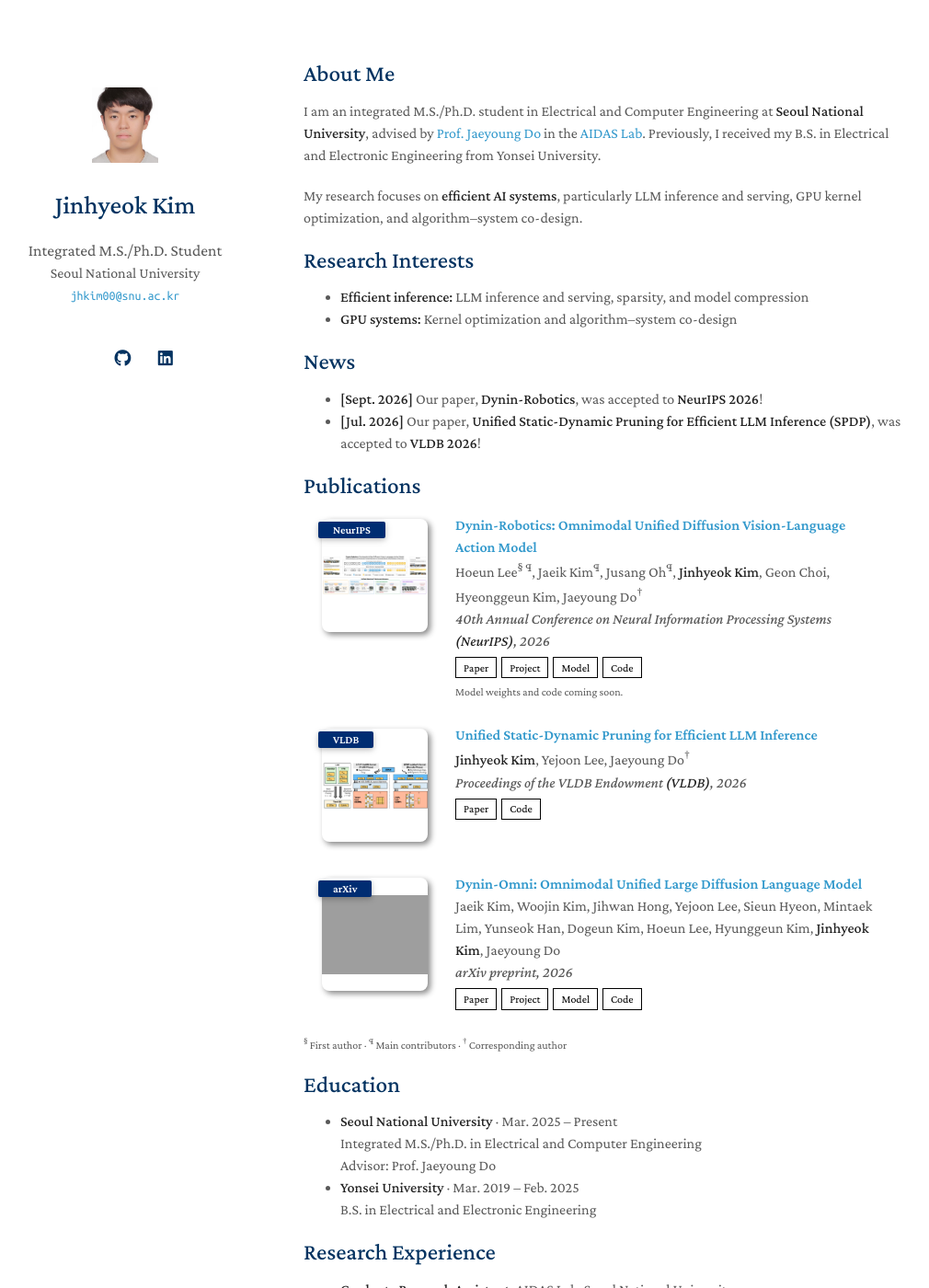
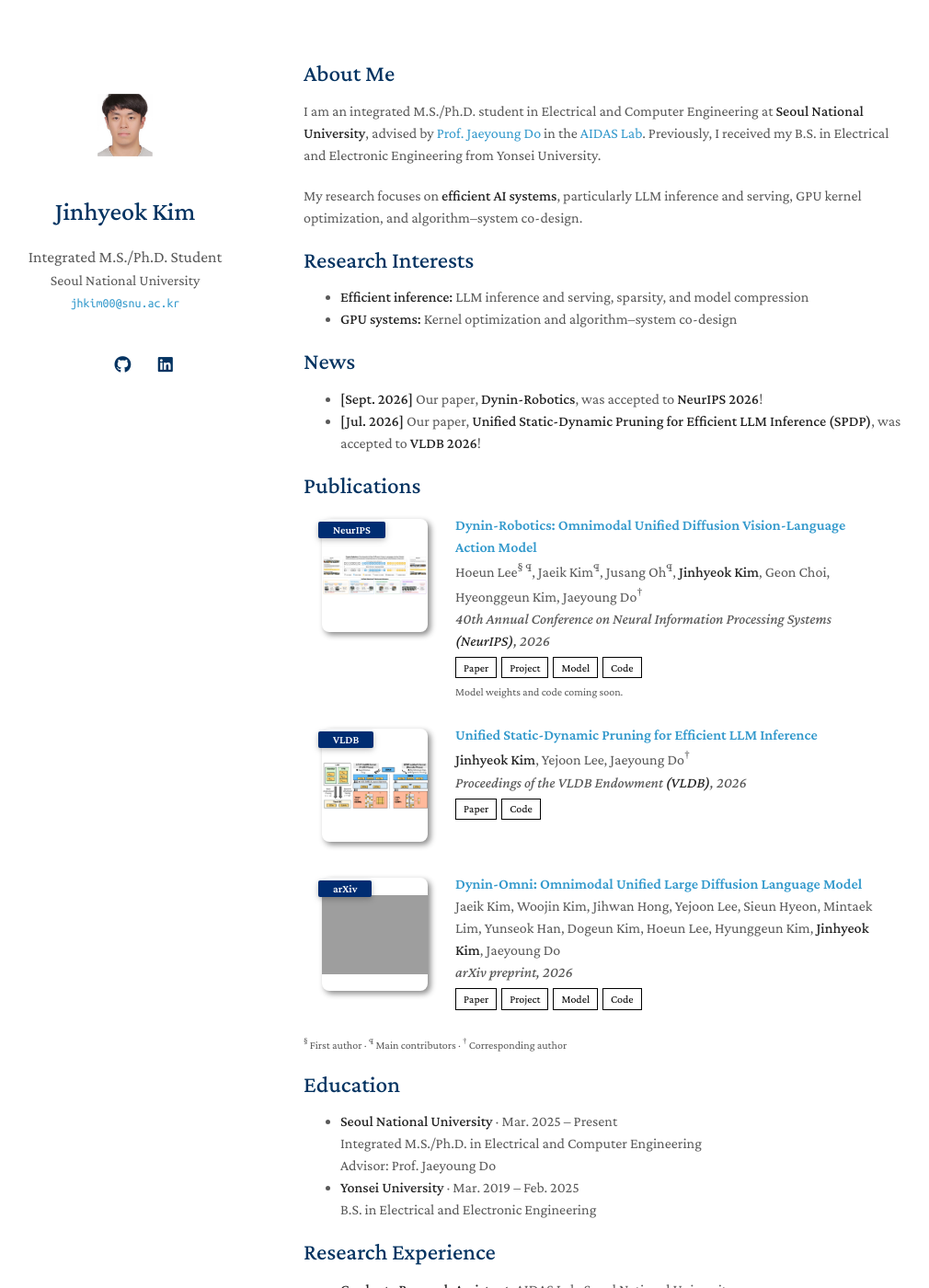
Before and after one commit to quaternior/quaternior.github.io, a Jekyll site: the page built from index.md, in a window 1280 px wide and 1400 px high. Shown: the whole window at 92% size, without its empty margins (140-1150 px from the left). Built offline with Jekyll 4.4.1, drawn with Linux system fonts in a browser that asks for light colours; a style sheet for code colours, icons or effects is not loaded; our own code applies the rules of GitHub Pages for plain Markdown files; grey boxes are pictures that could not be loaded.

Commit message:
Bake portrait padding into image and restore theme avatar sizing

```diff
--- a/_config.yml
+++ b/_config.yml
@@ -11,7 +11,7 @@
 google_scholar: https://scholar.google.com/citations?user=lUqkcSoAAAAJ&hl=en
 github_link: https://github.com/quaternior
 linkedin: https://www.linkedin.com/in/%EC%A7%84%ED%98%81-%EA%B9%80-527698227/
-avatar: /assets/portrait.jpg
+avatar: /assets/portrait.png
 favicon: /assets/favicon.svg
 favicon_dark: /assets/favicon.svg
 enable_footnote: true
--- a/_layouts/homepage.html
+++ b/_layouts/homepage.html
@@ -37,7 +37,7 @@
     <link rel="stylesheet" href="/assets/css/custom.css">
     <meta property="og:title" content="{{ site.title }} | AI Systems Researcher">
     <meta property="og:description" content="{{ site.description }}">
-    <meta property="og:image" content="{{ site.url }}/assets/portrait.jpg">
+    <meta property="og:image" content="{{ site.url }}/assets/portrait.png">
     <meta property="og:url" content="{{ site.url }}/">
     <meta property="og:type" content="website">
   </head>
@@ -47,7 +47,7 @@
       <header>
 
         {% if site.avatar %}
-        <span class="image avatar"><img src="{{ site.avatar }}" alt="Jinhyeok Kim" width="413" height="470" /></span>
+        <span class="image avatar"><img src="{{ site.avatar }}" alt="Jinhyeok Kim" width="720" height="720" /></span>
         {% endif %}
 
         <h1>{{ site.title }}</h1>
--- a/assets/css/custom.css
+++ b/assets/css/custom.css
@@ -1,21 +1,5 @@
 /* Small content/accessibility adjustments to the upstream Minimal Light theme. */
-/* Shrink the complete photo inside a roomy circle, without cropping it. */
-.image.avatar {
-  width:144px;
-  height:144px;
-  display:inline-flex;
-  align-items:center;
-  justify-content:center;
-  overflow:hidden;
-  background:#fff;
-}
-.image.avatar img {
-  display:block;
-  width:72px;
-  height:auto;
-  padding:0;
-  border-radius:0;
-}
+.image.avatar img { height:auto; }
 .publications .pub-row { align-items:flex-start; }
 .publications .col-sm-3 { flex:0 0 145px; box-sizing:border-box; }
 .publications .col-sm-9 { min-width:0; }
```
Also changed, not shown: README.md, assets/portrait.png (added).
